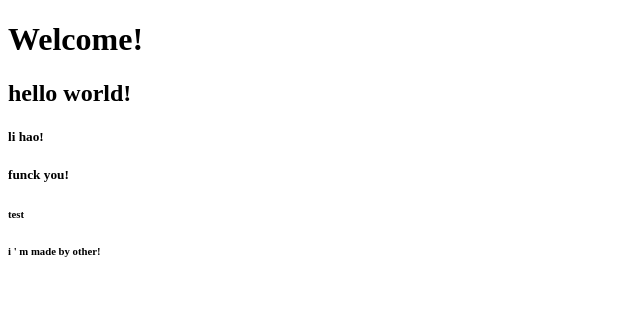
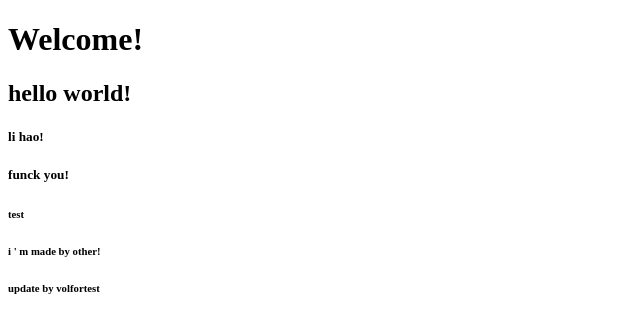
Before and after one commit to 466370717/test, a plain HTML site: page index.html in a window 1280 px wide. Shown: the full height of the page, 0-640 px from the left. Drawn offline with Linux system fonts and the light colour scheme.

Commit message:
update index.html

```diff
--- a/index.html
+++ b/index.html
@@ -11,5 +11,6 @@
 	<h5>funck you!</h5>
 	<h6>test</h6>
 	<h6>i ' m made by other!</h6>
+	<h6>update by volfortest</h6>
 </body>
 </html>
```
